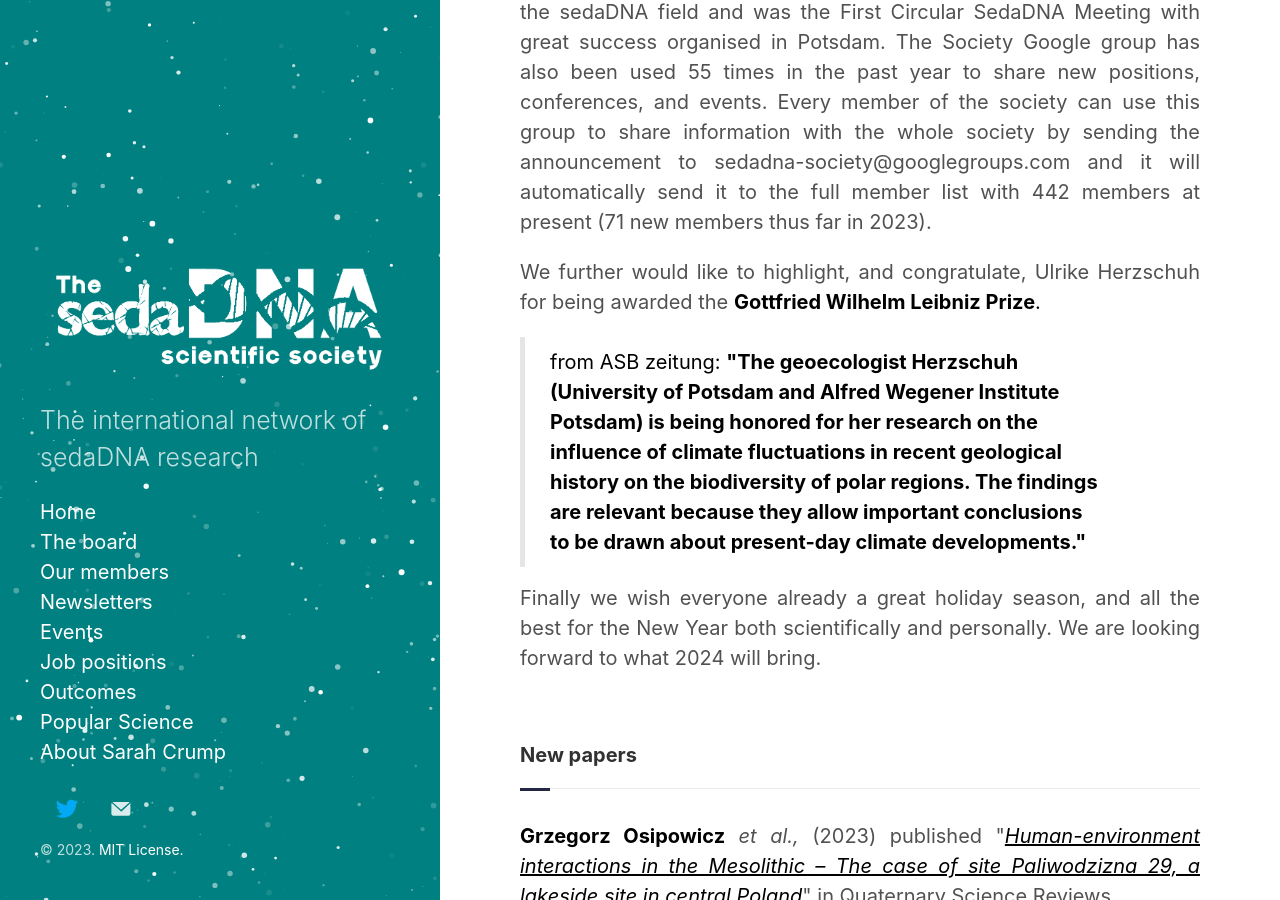
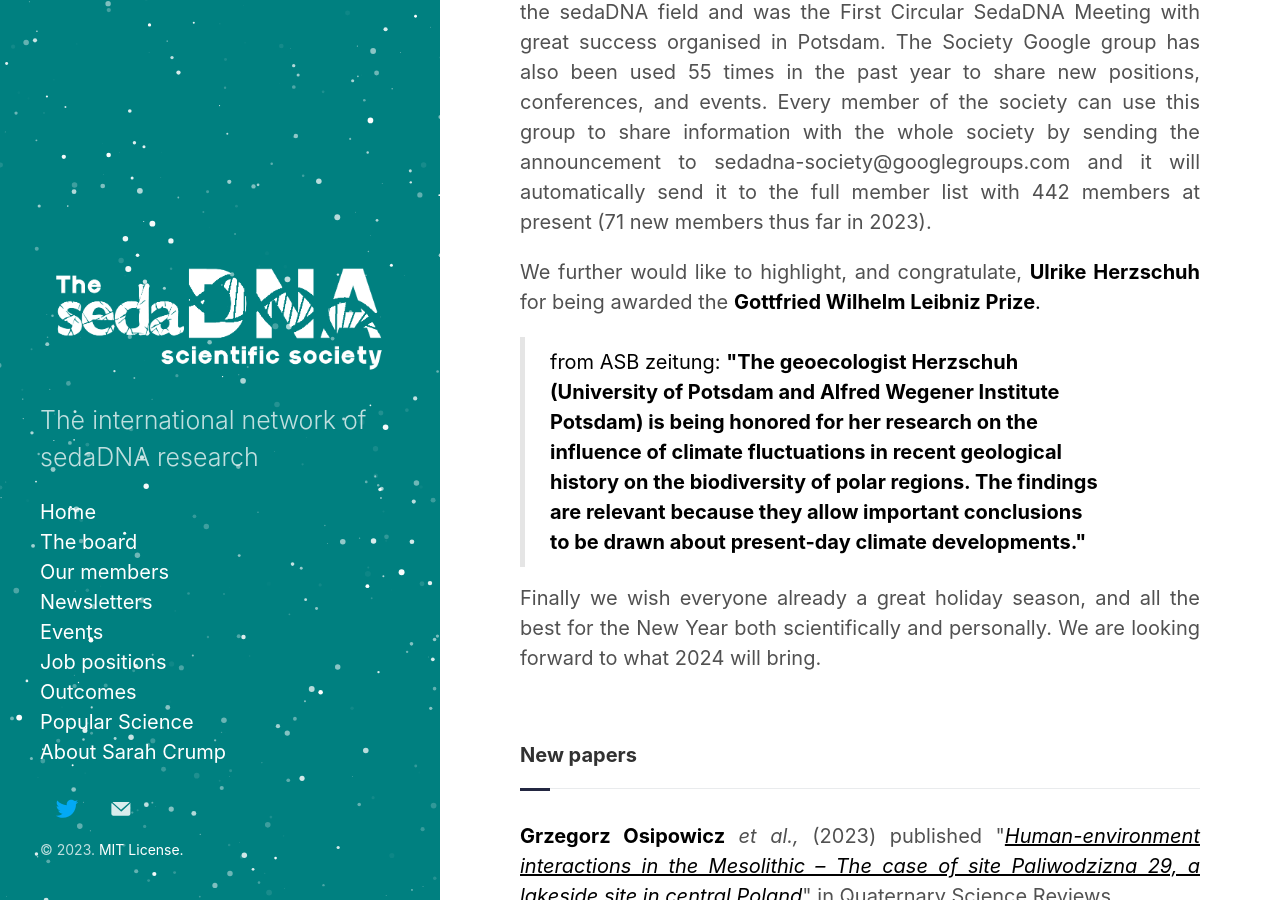
Before and after one commit to sedadna/sedadna.github.io, a Jekyll site: the page built from category/news/23-12.md, in a window 1280 px wide and 900 px high, scrolled down 397 px. Built offline with Jekyll 4.4.1, drawn with Linux system fonts in a browser that asks for light colours.

Commit message:
Update 23-12.md

```diff
--- a/category/news/23-12.md
+++ b/category/news/23-12.md
@@ -11,7 +11,7 @@
 <div class="intro">
 <p>The year is almost over, and this is the last newsletter of 2023. It has been a relatively quiet year for the society - although there were many highlights. At least 50 new papers and 20 preprints were produced in the sedaDNA field and was the First Circular SedaDNA Meeting with great success organised in Potsdam. The Society Google group has also been used 55 times in the past year to share new positions, conferences, and events. Every member of the society can use this group to share information with the whole society by sending the announcement to sedadna-society@googlegroups.com and it will automatically send it to the full member list with 442 members at present (71 new members thus far in 2023).</p>
 
-<p>We further would like to highlight, and congratulate, Ulrike Herzschuh for being awarded the <a href="https://en.wikipedia.org/wiki/Leibniz_Prize#cite_note-dfg-leipniz-prize-def-1" target="_blank"><b>Gottfried Wilhelm Leibniz Prize</b>.
+<p>We further would like to highlight, and congratulate, <a href="https://www.researchgate.net/profile/Ulrike-Herzschuh" target="_blank"><b>Ulrike Herzschuh </b></a> for being awarded the <a href="https://en.wikipedia.org/wiki/Leibniz_Prize#cite_note-dfg-leipniz-prize-def-1" target="_blank"><b>Gottfried Wilhelm Leibniz Prize</b>.
 <blockquote cite="http://www.worldwildlife.org/who/index.html">
 from ASB zeitung: <a href="https://aussiedlerbote.de/en/leibniz-prizes-2024-researchers-receive-2-5-million-euros/" target="_blank"><b>"The geoecologist Herzschuh (University of Potsdam and Alfred Wegener Institute Potsdam) is being honored for her research on the influence of climate fluctuations in recent geological history on the biodiversity of polar regions. The findings are relevant because they allow important conclusions to be drawn about present-day climate developments."</b></a>
 </blockquote>
```
